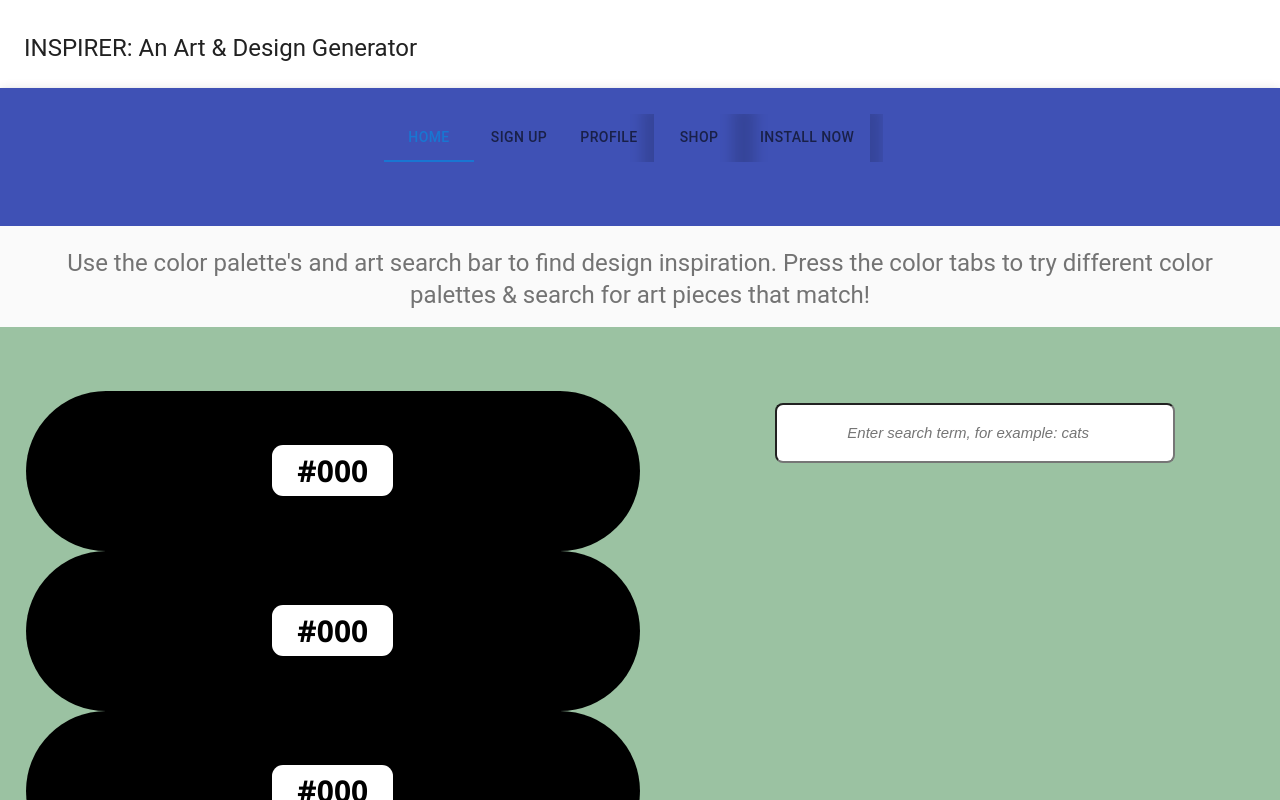
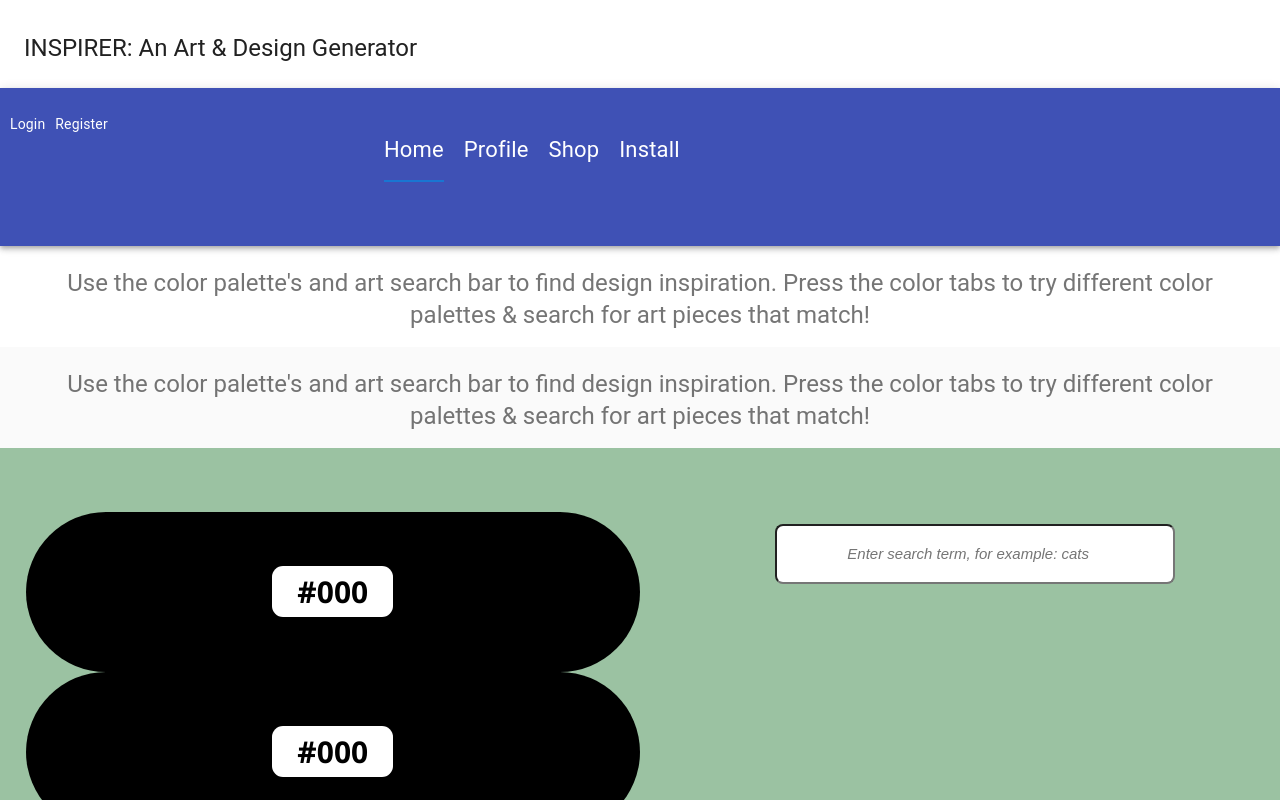
Before and after one commit to LisaTLe/Inspirer-app, a React (Create React App) app in the folder client/: page / in a window 1280 px wide. Shown: the top 800 px of the page. Built offline with nearby package versions, Linux system fonts and the light colour scheme.

Commit message:
working on register form

```diff
--- a/client/package.json
+++ b/client/package.json
@@ -22,6 +22,7 @@
     "css-loader": "^6.7.1",
     "dotenv": "^16.0.3",
     "graphql": "^16.6.0",
+    "graphql-tag": "^2.12.6",
     "html-webpack-plugin": "^5.5.0",
     "install": "^0.13.0",
     "jsonwebtoken": "^8.5.1",
--- a/client/src/App.js
+++ b/client/src/App.js
@@ -1,11 +1,5 @@
 import * as React from "react";
-// import {
-//   ApolloClient,
-//   InMemoryCache,
-//   ApolloProvider,
-//   createHttpLink,
-// } from "@apollo/client";
-// import { setContext } from "@apollo/client/link/context";
+import { Routes, Route } from "react-router-dom";
 
 //import all components
 import Main from "./components/main";
@@ -22,26 +16,6 @@ import { search } from "./routes/chiArtApi";
 import Search from "./routes/search-art";
 import SearchResults from "./routes/searchresults-art";
 import { useState, useEffect } from "react";
-
-// const httpLink = createHttpLink({
-//   uri: "/graphql",
-// });
-
-// const authLink = setContext((_, { headers }) => {
-//   const token = localStorage.getItem("id_token");
-//   return {
-//     headers: {
-//       ...headers,
-//       authorization: token ? `Bearer ${token}` : "",
-//     },
-//   };
-// });
-
-// const client = new ApolloClient({
-//   // Set up our client to execute the `authLink` middleware prior to making the request to our GraphQL API
-//   link: authLink.concat(httpLink),
-//   cache: new InMemoryCache(),
-// });
 
 function App() {
   const [results, setResults] = useState(null);
@@ -74,10 +48,14 @@ function App() {
   }, [query]);
 
   return (
-    // <ApolloProvider client={client}>
     <div>
       <div className="navbar">
         <Navbar />
+        <Routes>
+          <Route path="/" element={<Main />} />
+          <Route path="/login" element={<Main />} />
+          <Route path="/register" element={<Main />} />
+        </Routes>
       </div>
       <div className="main">
         <Main />
@@ -98,7 +76,6 @@ function App() {
         </div>
       </div>
     </div>
-    // </ApolloProvider>
   );
 }
 
--- a/client/src/components/main.css
+++ b/client/src/components/main.css
@@ -1,4 +1,3 @@
-
 .navBar {
   background-color: #9bc2a2;
   padding-top: 2%;
@@ -13,3 +12,19 @@
 .top {
   background-color: #9bc2a2;
 }
+
+.link {
+  align-items: center;
+  text-decoration: none;
+  color: white;
+  font-size: 22px;
+  margin-right: 20px;
+}
+
+.link2 {
+  text-decoration: none;
+  color: white;
+  font-size: 14px;
+  float: left;
+  margin-left: 10px;
+}
--- a/client/src/components/navbar.js
+++ b/client/src/components/navbar.js
@@ -15,25 +15,43 @@ import Tabs from "@mui/material/Tabs";
 import Tab from "@mui/material/Tab";
 import Box from "@mui/material/Box";
 import { createTheme, ThemeProvider } from "@mui/material/styles";
+import { Link } from "react-router-dom";
 import "./main.css";
 
 export default function Navbar() {
   return (
     <>
-    <Box className="title" pt={4} pl={3} pb={3} >
-      <Typography variant="h5" align="left" >
-        INSPIRER: An Art & Design Generator
-      </Typography>
-    </Box>
+      <Box className="title" pt={4} pl={3} pb={3}>
+        <Typography variant="h5" align="left">
+          INSPIRER: An Art & Design Generator
+        </Typography>
+      </Box>
       <CssBaseline />
       <AppBar className="navBar" position="relative">
+        <Box alignItems="right" sx={{ flexGrow: 1, textAlign: "right" }}>
+          <Link to="/login" className="link2">
+            Login
+          </Link>
+          <Link to="/register" className="link2">
+            Register
+          </Link>
+        </Box>
+
         <Tabs className="navTabs" value={0} align="center">
-          <Tab label="Home" to="/" />
-          <Tab label="Sign Up" to="/signup" />
-          <Tab label="Profile" to="/me" />
-          <Tab label="Shop"/>
-          <Tab label="Install Now" />
+          <Link to="/" className="link">
+            Home
+          </Link>
+          <Link to="/profile" className="link">
+             Profile
+          </Link>
+          <Link to="/shop" className="link">
+             Shop
+          </Link>
+          <Link to="/install" className="link">
+             Install
+          </Link>
         </Tabs>
+
         <Toolbar>
           <Typography variant="h6"> </Typography>
         </Toolbar>
```
Also changed, not shown: client/src/components/signup.js (+6 -95 lines), client/src/utils/hooks.js (added, +21 -0 lines), 1 other file (tests, documents, lock files or other folders). Lines whose indentation alone changed are shown as unchanged.
